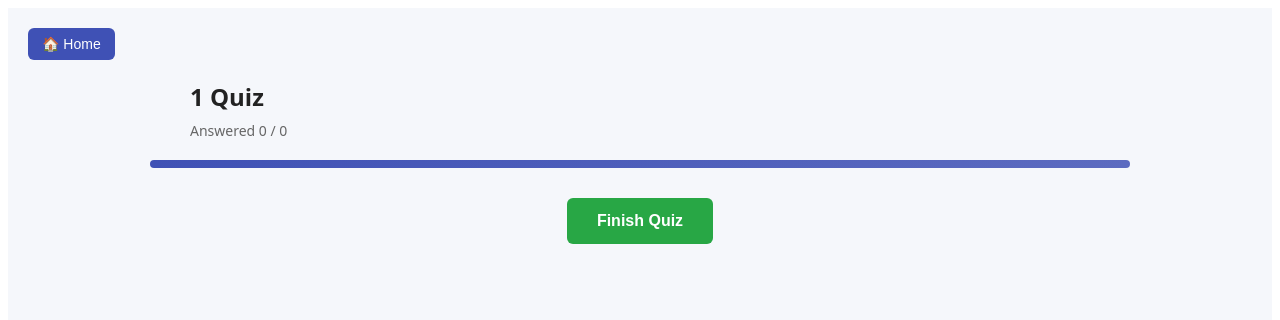
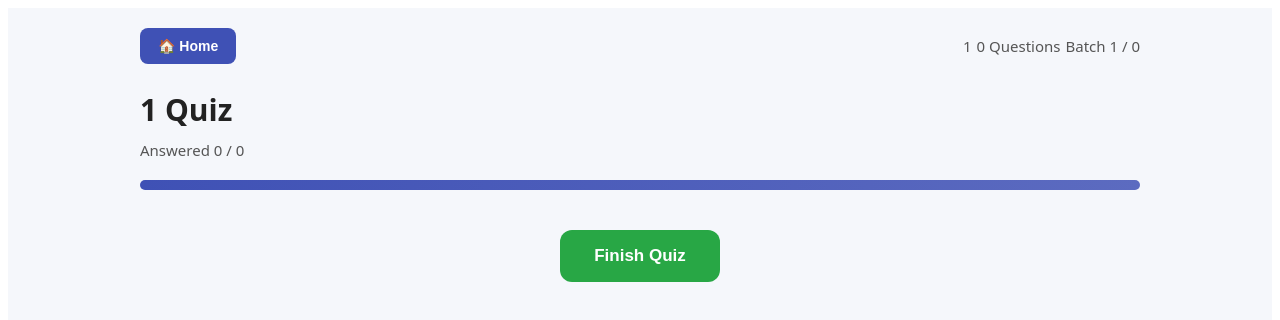
Before and after one commit to Tejkumar-hacker/quizz-app, an Angular app: page /quiz/1 in a window 1280 px wide. Shown: the top 320 px of the page. Built offline with nearby package versions, Linux system fonts and the light colour scheme.

Commit message:
Redesign quiz layout with full-page question flow and improved UI

```diff
--- a/src/app/pages/dashboard/dashboard.css
+++ b/src/app/pages/dashboard/dashboard.css
@@ -42,3 +42,31 @@
   text-align: center;
   margin-top: 20px;
 }
+
+.question-count {
+  margin-top: 10px;
+  font-size: 14px;
+  font-weight: 600;
+  color: #020415;
+}
+
+.overall-count {
+  margin-top: 40px;
+  text-align: center;
+  font-size: 18px;
+  font-weight: 600;
+  color: #444;
+
+}
+
+.overall-count span {
+  color: #3f51b5;
+  font-size: 22px;
+  font-weight: 900;
+}
+.totalq {
+  text-decoration: underline;
+  text-decoration-color: #3f51b5;
+  color: #3f51b5;
+  text-shadow: 1px 1px 2px rgba(63,81,181,0.5);
+}
--- a/src/app/pages/dashboard/dashboard.html
+++ b/src/app/pages/dashboard/dashboard.html
@@ -1,17 +1,35 @@
-<h2 class="title">Front-End Topics </h2>
+<h2 class="title">Front-End Topics</h2>
 
 <div *ngIf="sections$ | async as sections; else loading" class="grid">
 
   <div
     *ngFor="let s of sections"
     class="card"
-    (click)="start(s)"
+    (click)="start(s.name)"
   >
+
     <div class="card-content">
-      <h3>{{ s }}</h3>
-      <p>Start Quiz →</p>
+
+      <h3>{{ s.name }}</h3>
+
+      <p class="question-count">
+        {{ s.total }} Questions
+      </p>
+
+      <p class="start-text">
+        Start Quiz →
+      </p>
+
     </div>
+
   </div>
+
+</div>
+
+<!-- ✅ TOTAL QUESTIONS -->
+<div class="overall-count">
+<strong>Total Questions Available: </strong>
+  <span class="totalq">{{ totalQuestions }}</span>
 
 </div>
 
--- a/src/app/pages/dashboard/dashboard.ts
+++ b/src/app/pages/dashboard/dashboard.ts
@@ -13,15 +13,40 @@ import { map, Observable } from 'rxjs';
 })
 export class Dashboard {
 
-  sections$!: Observable<string[]>;
+  sections$!: Observable<any[]>;
 
-  constructor(private quiz: Quiz, private router: Router) {}
+  totalQuestions = 0;
+
+  constructor(
+    private quiz: Quiz,
+    private router: Router
+  ) {}
 
   ngOnInit() {
+
     this.sections$ = this.quiz.getQuestions().pipe(
-      map((data: any[]) => [
-        ...new Set(data.map(q => q.section))
-      ])
+
+      map((data: any[]) => {
+
+        // ✅ TOTAL OVERALL QUESTIONS
+        this.totalQuestions = data.length;
+
+        const grouped: any = {};
+
+        data.forEach(q => {
+
+          if (!grouped[q.section]) {
+            grouped[q.section] = 0;
+          }
+
+          grouped[q.section]++;
+        });
+
+        return Object.keys(grouped).map(section => ({
+          name: section,
+          total: grouped[section]
+        }));
+      })
     );
   }
 
--- a/src/app/pages/quiz/quiz.css
+++ b/src/app/pages/quiz/quiz.css
@@ -6,19 +6,71 @@
   font-family: system-ui, -apple-system, sans-serif;
 }
 
-/* PROGRESS */
-.progress-text {
-  text-align: center;
-  margin-bottom: 8px;
-  color: #555;
+/* TOPBAR */
+.quiz-topbar {
+  max-width: 1000px;
+  margin: auto;
+  display: flex;
+  justify-content: space-between;
+  align-items: center;
+  margin-bottom: 20px;
 }
 
+.quiz-topbar button {
+  padding: 10px 18px;
+  border: none;
+  border-radius: 8px;
+  background: #3f51b5;
+  color: white;
+  cursor: pointer;
+  font-size: 14px;
+  font-weight: 600;
+  transition: 0.2s ease;
+}
+
+.quiz-topbar button:hover {
+  background: #303f9f;
+}
+
+.total-count {
+  font-size: 15px;
+  font-weight: 600;
+  color: #444;
+  background: white;
+  padding: 10px 16px;
+  border-radius: 8px;
+  box-shadow: 0 2px 10px rgba(0,0,0,0.06);
+}
+
+/* HEADER */
+.quiz-header {
+  max-width: 1000px;
+  margin: auto;
+  margin-bottom: 20px;
+}
+
+.quiz-header h2 {
+  margin-bottom: 10px;
+  color: #222;
+  font-size: 30px;
+}
+
+.quiz-info {
+  display: flex;
+  gap: 20px;
+  flex-wrap: wrap;
+  color: #555;
+  font-size: 15px;
+  font-weight: 500;
+}
+
+/* PROGRESS */
 .progress-bar {
-  width: 80%;
-  height: 8px;
-  background: #e0e0e0;
-  border-radius: 10px;
-  margin: 0 auto 20px;
+  max-width: 1000px;
+  height: 10px;
+  background: #dfe3eb;
+  border-radius: 20px;
+  margin: 20px auto 35px;
   overflow: hidden;
 }
 
@@ -28,271 +80,200 @@
   transition: width 0.3s ease;
 }
 
-/* CARD */
+/* QUESTION CARD */
 .question-card {
-  max-width: 650px;
-  margin: auto;
-  padding: 22px;
-  background: #fff;
-  border-radius: 12px;
-  box-shadow: 0 4px 16px rgba(0,0,0,0.08);
+  max-width: 1000px;
+  margin: 22px auto;
+  padding: 28px;
+  background: white;
+  border-radius: 16px;
+  box-shadow: 0 6px 18px rgba(0,0,0,0.08);
+}
+
+.question-number {
+  font-size: 14px;
+  font-weight: 700;
+  color: #3f51b5;
+  margin-bottom: 12px;
+  text-transform: uppercase;
+  letter-spacing: 0.5px;
+}
+
+.question-card h3 {
+  font-size: 21px;
+  line-height: 1.5;
+  color: #222;
+  margin-bottom: 24px;
 }
 
 /* OPTIONS */
 .options {
   display: flex;
   flex-direction: column;
-  gap: 10px;
+  gap: 14px;
 }
 
 .option {
-  padding: 12px;
-  border: 1px solid #ddd;
-  border-radius: 8px;
+  padding: 16px 18px;
+  border: 2px solid #e0e0e0;
+  border-radius: 12px;
   cursor: pointer;
-  transition: 0.15s;
+  transition: 0.2s ease;
+  background: #fff;
+  font-size: 15px;
+  line-height: 1.5;
+  font-weight: 500;
 }
 
 .option:hover {
   background: #f5f7ff;
   border-color: #3f51b5;
+  transform: translateY(-1px);
 }
 
 .option.selected {
   border: 2px solid #3f51b5;
   background: #eef2ff;
+  font-weight: 600;
 }
 
 .option.correct {
   background: #e8f5e9;
-  border-color: #4caf50;
+  border-color: #43a047;
+  color: #1b5e20;
+  font-weight: 600;
 }
 
 .option.wrong {
   background: #ffebee;
-  border-color: #f44336;
+  border-color: #e53935;
+  color: #b71c1c;
+  font-weight: 600;
 }
 
-/* ACTIONS */
-.actions {
+/* EXPLANATION */
+.explanation {
   margin-top: 18px;
-  display: flex;
-  justify-content: space-between;
-  align-items: center;
+  padding: 16px;
+  background: #f5f7ff;
+  border-left: 5px solid #3f51b5;
+  border-radius: 10px;
+  color: #444;
+  font-size: 14px;
+  line-height: 1.6;
 }
 
-.right-actions {
+/* FINISH BUTTON */
+.finish-container {
   display: flex;
-  gap: 10px;
+  justify-content: center;
+  margin-top: 40px;
 }
 
-/* BUTTON */
-button {
-  padding: 10px 16px;
+.finish-btn {
+  padding: 16px 34px;
   border: none;
-  border-radius: 6px;
-  background: #3f51b5;
+  border-radius: 12px;
+  background: #28a745;
   color: white;
+  font-size: 17px;
+  font-weight: bold;
   cursor: pointer;
+  transition: 0.2s ease;
 }
 
-button:hover {
-  background: #303f9f;
+.finish-btn:hover {
+  background: #218838;
+  transform: translateY(-1px);
 }
 
-button:disabled {
-  background: #ccc;
+.finish-btn:disabled {
+  background: #bdbdbd;
   cursor: not-allowed;
 }
 
-/* ADD THIS ONLY */
-
-button:focus {
-  outline: none;
-}
-
-/* KEYBOARD HINTS */
-.keyboard-hints {
-  margin-top: 14px;
-  display: flex;
-  justify-content: center;
-  flex-wrap: wrap;
-  gap: 10px;
-  font-size: 12px;
-  color: #777;
-}
-
-.keyboard-hints span {
-  background: #eef2ff;
-  padding: 5px 10px;
-  border-radius: 6px;
-  border: 1px solid #d6dbff;
-  transition: 0.15s ease;
-}
-
-.keyboard-hints span b {
-  color: #3f51b5;
-  font-weight: 600;
-}
-
-/* subtle hover */
-.keyboard-hints span:hover {
-  background: #e3e8ff;
-}
-
-/* 🔥 QUESTION PALETTE */
-.palette {
-  display: flex;
-  flex-wrap: wrap;
-  gap: 8px;
-  max-width: 650px;
-  margin: 0 auto 20px;
-  justify-content: center;
-}
-
-.palette-item {
-  width: 34px;
-  height: 34px;
-  border-radius: 6px;
-  display: flex;
-  align-items: center;
-  justify-content: center;
-  font-size: 13px;
-  cursor: pointer;
-  background: #eee;
-  color: #555;
-  transition: 0.15s;
-}
-
-.palette-item:hover {
-  transform: scale(1.1);
-}
-
-/* STATES */
-.palette-item.current {
-  border: 2px solid #3f51b5;
-}
-
-.palette-item.visited {
-  background: #e3f2fd;
-}
-
-.palette-item.answered {
-  background: #fff8e1;
-  border: 1px solid #ffb300;
-}
-
-.palette-item.submitted {
-  background: #e8f5e9;
-  color: #2e7d32;
-  font-weight: bold;
-}
+/* PAGINATION */
 .pagination-container {
   display: flex;
   justify-content: center;
-  margin-top: 20px;
-  gap: 6px;
+  margin-top: 35px;
+  gap: 8px;
   flex-wrap: wrap;
 }
 
 .pagination-container button {
-  padding: 8px 12px;
-  border: 1px solid #ccc;
+  padding: 10px 14px;
+  border: none;
   background: white;
+  color: #333;
   cursor: pointer;
-  border-radius: 6px;
-  transition: 0.2s;
-  color: #2e7d32;
+  border-radius: 8px;
+  transition: 0.2s ease;
+  box-shadow: 0 2px 8px rgba(0,0,0,0.06);
+  font-weight: 600;
 }
 
 .pagination-container button:hover {
-  background: #f0f0f0;
+  background: #eef2ff;
 }
 
 .pagination-container button.active {
-  background: #007bff;
+  background: #3f51b5;
   color: white;
-  border-color: #007bff;
 }
 
 .pagination-container button:disabled {
   opacity: 0.5;
   cursor: not-allowed;
 }
-.quiz-topbar {
-  display: flex;
-  justify-content: flex-start;
-  margin-bottom: 15px;
+
+/* LOADING */
+.loading {
+  text-align: center;
+  margin-top: 50px;
+  font-size: 18px;
+  color: #666;
 }
 
-.quiz-topbar button {
-  padding: 8px 14px;
-  border: none;
-  border-radius: 6px;
-  background: #3f51b5;
-  color: white;
-  cursor: pointer;
-  font-size: 14px;
+/* RESPONSIVE */
+@media (max-width: 768px) {
+
+  :host {
+    padding: 12px;
   }
 
-.quiz-topbar button:hover {
-  background: #303f9f;
-}
-.quiz-header {
-  max-width: 900px;
-  margin: auto;
-  margin-bottom: 20px;
-}
-
-.quiz-header h2 {
-  margin-bottom: 8px;
-  color: #222;
+  .quiz-topbar {
+    flex-direction: column;
+    gap: 12px;
+    align-items: stretch;
   }
 
   .quiz-info {
-  color: #666;
-  font-size: 14px;
-}
-
-.question-number {
-  font-size: 14px;
-  font-weight: bold;
-  color: #3f51b5;
-  margin-bottom: 10px;
+    flex-direction: column;
+    gap: 8px;
   }
 
   .question-card {
-  max-width: 900px;
-  margin: 20px auto;
-  padding: 24px;
-  background: white;
-  border-radius: 14px;
-  box-shadow: 0 4px 14px rgba(0,0,0,0.08);
+    padding: 20px;
   }
 
-.explanation {
-  margin-top: 15px;
-  padding: 12px;
-  background: #f5f7ff;
-  border-left: 4px solid #3f51b5;
-  border-radius: 6px;
-  color: #444;
-  font-size: 14px;
+  .question-card h3 {
+    font-size: 18px;
   }
 
-.finish-container {
-  display: flex;
-  justify-content: center;
-  margin-top: 30px;
+  .option {
+    font-size: 14px;
+    padding: 14px;
   }
 
   .finish-btn {
-  padding: 14px 30px;
-  font-size: 16px;
-  font-weight: bold;
-  background: #28a745;
+    width: 100%;
   }
-
-.finish-btn:hover {
-  background: #218838;
 }
+.topbar-info {
+  display: flex;
+  gap: 5px;
+  color: #555;
+  font-size: 15px;
+  font-weight: 500;
+}
--- a/src/app/pages/quiz/quiz.html
+++ b/src/app/pages/quiz/quiz.html
@@ -1,5 +1,25 @@
 <div class="quiz-topbar">
-  <button (click)="goToHome()">🏠 Home</button>
+
+  <button (click)="goToHome()">
+    🏠 Home
+  </button>
+
+  <div class="topbar-info">
+
+    <span>
+      {{ section }}
+    </span>
+
+    <span>
+      {{ sectionQuestionCount }} Questions
+    </span>
+
+    <span>
+      Batch {{ batch }} / {{ totalBatches }}
+    </span>
+
+  </div>
+
 </div>
 
 <div *ngIf="questions$ | async as questions; else loading">
@@ -17,10 +37,12 @@
 
   <!-- PROGRESS -->
   <div class="progress-bar">
+
     <div
       class="progress-fill"
       [style.width.%]="(answeredCount / questions.length) * 100"
     ></div>
+
   </div>
 
   <!-- ALL QUESTIONS -->
--- a/src/app/pages/quiz/quiz.ts
+++ b/src/app/pages/quiz/quiz.ts
@@ -20,10 +20,13 @@ export class Quiz implements OnDestroy {
   round = '1';
 
   batch = 1;
-  batchSize = 60;
+  batchSize = 2;
 
   totalBatches = 0;
   allQuestionsCount = 0;
+
+  // ✅ TOTAL QUESTIONS IN CURRENT SECTION
+  sectionQuestionCount = 0;
 
   answers: any[] = [];
 
@@ -69,9 +72,12 @@ export class Quiz implements OnDestroy {
           q => q.section.toLowerCase() === this.section.toLowerCase()
         );
 
-        // TOTAL BATCHES
+        // TOTAL QUESTIONS
         this.allQuestionsCount = filtered.length;
 
+        this.sectionQuestionCount = filtered.length;
+
+        // TOTAL BATCHES
         this.totalBatches = Math.ceil(
           filtered.length / this.batchSize
         );
```
Lines whose indentation alone changed are shown as unchanged.
